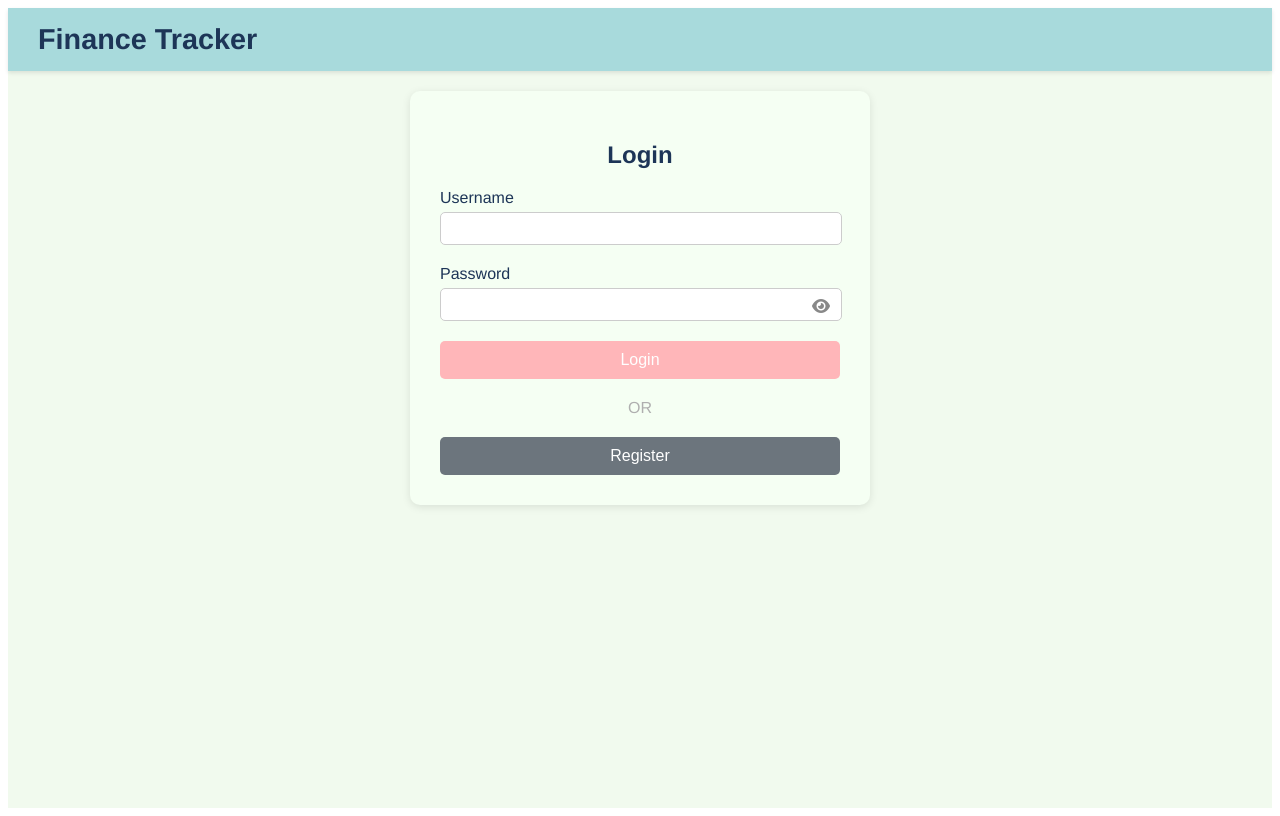
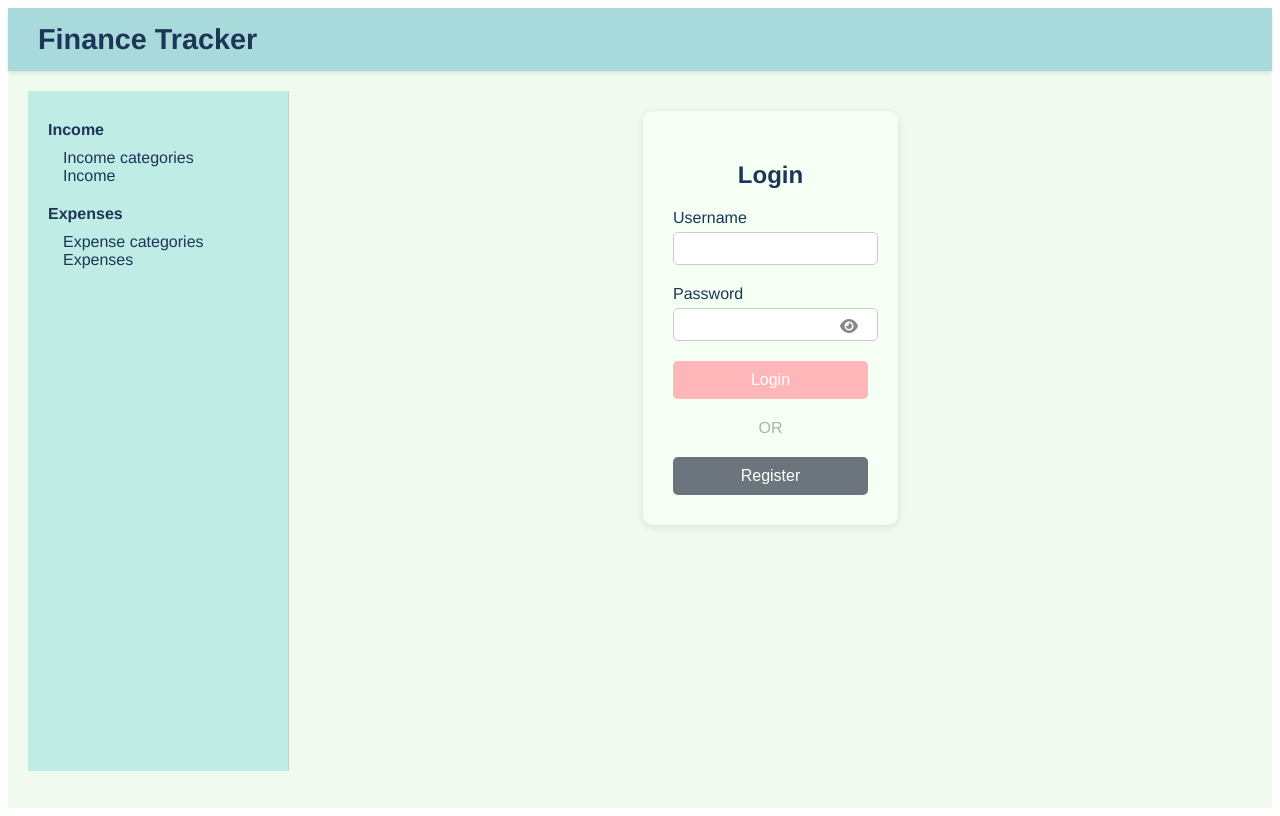
Before and after one commit to Diana217/finance-tracker, a Vue app: page /login in a window 1280 px wide. Built offline with nearby package versions, Linux system fonts and the light colour scheme.

Commit message:
feat: sidebar nav

```diff
--- a/src/App.vue
+++ b/src/App.vue
@@ -8,16 +8,23 @@
       </nav>
     </header>
     <main>
-      <router-view />
+      <nav-component />
+      <div class="content-area">
+        <router-view />
+      </div>
     </main>
   </div>
 </template>
 
 <script>
 import { mapGetters, mapActions } from 'vuex';
+import NavComponent from './components/NavComponent.vue';
 
 export default {
   name: 'App',
+  components: {
+    NavComponent
+  },
   computed: {
     ...mapGetters(['isAuthenticated', 'getEmail']),
   },
@@ -39,6 +46,7 @@ export default {
   --text-color: #1d3557; /* Темно-синій */
   --button-hover: #ff8b94; /* Темніший рожевий для кнопки при наведенні */
   --form-color: #f5fff3;
+  --sidebar-color: #1cbec43c;
 }
 
 #app {
@@ -94,5 +102,15 @@ nav {
 
 main {
   padding: 20px;
+  display: flex;
+  min-height: 85vh;
+}
+
+.content-area {
+  flex-grow: 1;
+  padding: 20px;
+  display: flex;
+  justify-content: center;
+  align-items: flex-start;
 }
 </style>
--- /dev/null
+++ b/src/components/NavComponent.vue
@@ -0,0 +1,53 @@
+<template>
+    <nav class="sidebar">
+        <ul>
+          <li class="section">
+            <h4>Income</h4>
+            <ul>
+              <li><router-link to="/income-categories">Income categories</router-link></li>
+              <li><router-link to="/income">Income</router-link></li>
+            </ul>
+          </li>
+          <li class="section">
+            <h4>Expenses</h4>
+            <ul>
+              <li><router-link to="/expense-categories">Expense categories</router-link></li>
+              <li><router-link to="/expenses">Expenses</router-link></li>
+            </ul>
+          </li>
+          <!-- Add more sections as needed -->
+        </ul>
+    </nav>
+</template>
+
+<style scoped>
+.sidebar {
+    width: 220px;
+    background-color: var(--sidebar-color);
+    padding: 20px;
+    border-right: 1px solid #ccc;
+    display: flex;
+    align-items: flex-start;
+}
+
+ul {
+    padding: 0;
+    margin: 0;
+    list-style-type: none;
+    text-align: left;
+}
+
+.section {
+    margin-bottom: 20px;
+}
+
+h4 {
+    margin: 10px 0;
+}
+
+a {
+    text-decoration: none;
+    color: var(--text-color);
+    padding-left: 15px;
+}
+</style>
```
